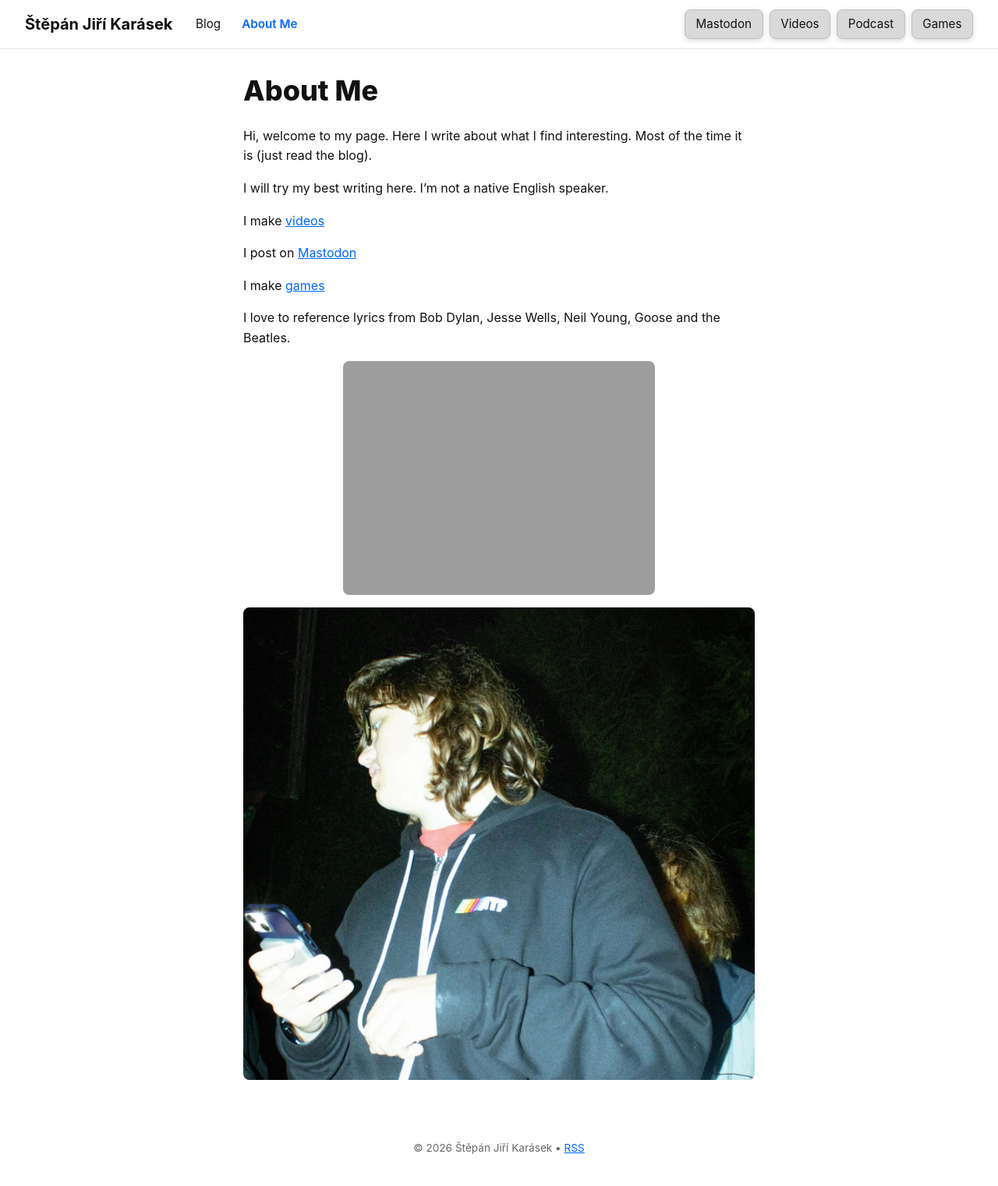
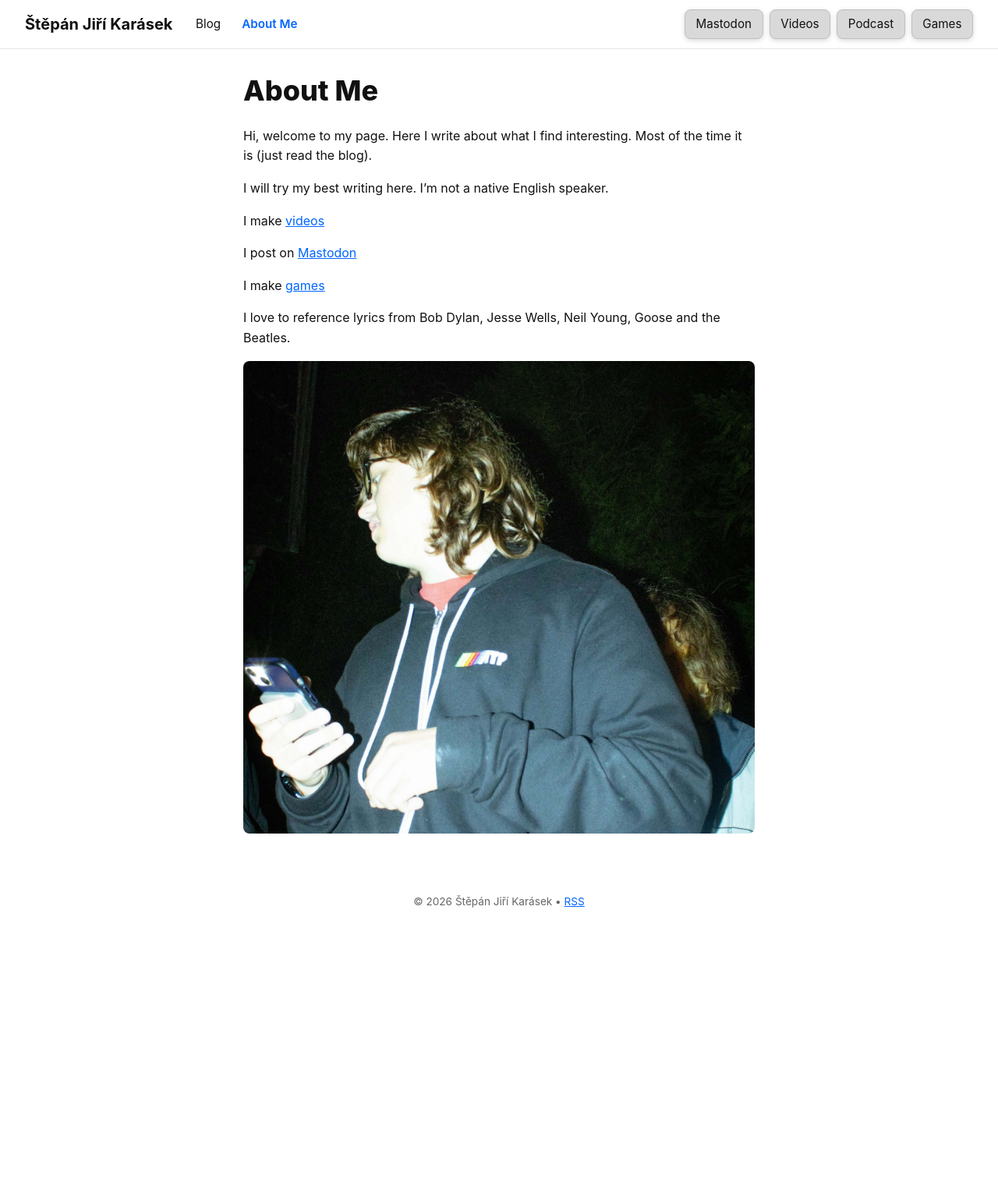
Before and after one commit to StepanJiri/stepankarasek.github.io, a Jekyll site: the page built from about.md, in a window 1280 px wide. Shown: the whole page at 78% size. Built offline with Jekyll 4.4.1, drawn with Linux system fonts in a browser that asks for light colours; after the commit the page ends 1205 px from its top, so only the background shows below that.

Commit message:
Remove an image from about.md
Removed one image from the about page.

```diff
--- a/about.md
+++ b/about.md
@@ -18,5 +18,4 @@ I make [games](https://itch.io)
 
 I love to reference lyrics from Bob Dylan, Jesse Wells, Neil Young, Goose and the Beatles.
 
-![Inline Image Description]({{ '/assets/images/About_Me/Photo1_2,4.jpg' | relative_url }})
 ![Inline Image Description]({{ '/assets/images/About_Me/Photo1_1,2.jpg' | relative_url }})
```
